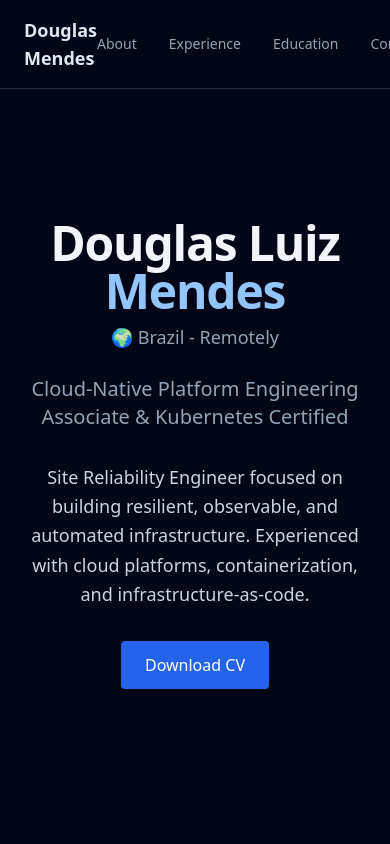
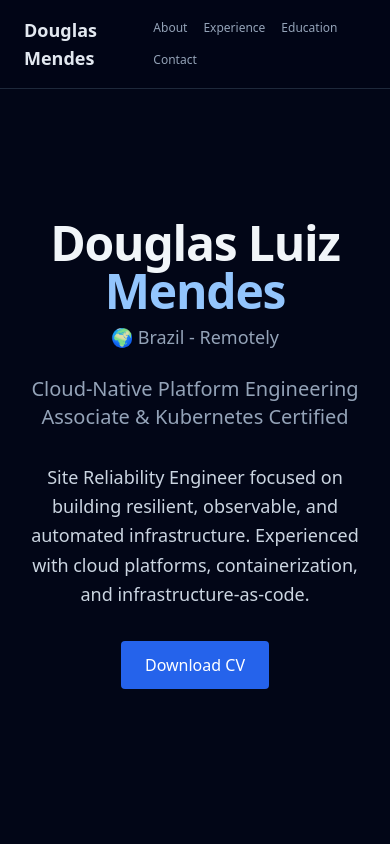
Before and after one commit to dluizmendes/portal, a Next.js app: page / in a window 390 px wide. Shown: the top 844 px of the page. Built offline with nearby package versions, Linux system fonts and the light colour scheme.

Commit message:
chore: correct visualization on mobile

```diff
--- a/app/components/Header.tsx
+++ b/app/components/Header.tsx
@@ -13,7 +13,7 @@ export default function Header() {
     <header className="fixed top-0 left-0 right-0 bg-slate-950/90 backdrop-blur border-b border-slate-800 z-50">
       <div className="max-w-5xl mx-auto px-6 py-4 flex items-center justify-between">
         <Link href="/" className="text-lg font-semibold text-slate-200">Douglas Mendes</Link>
-        <nav className="flex gap-8 text-sm">
+        <nav className="flex gap-4 md:gap-8 text-xs md:text-sm flex-wrap">
           {navItems.map((item) => (
             <a key={item.href} href={item.href} className="text-slate-400 hover:text-slate-200 transition">
               {item.label}
```
